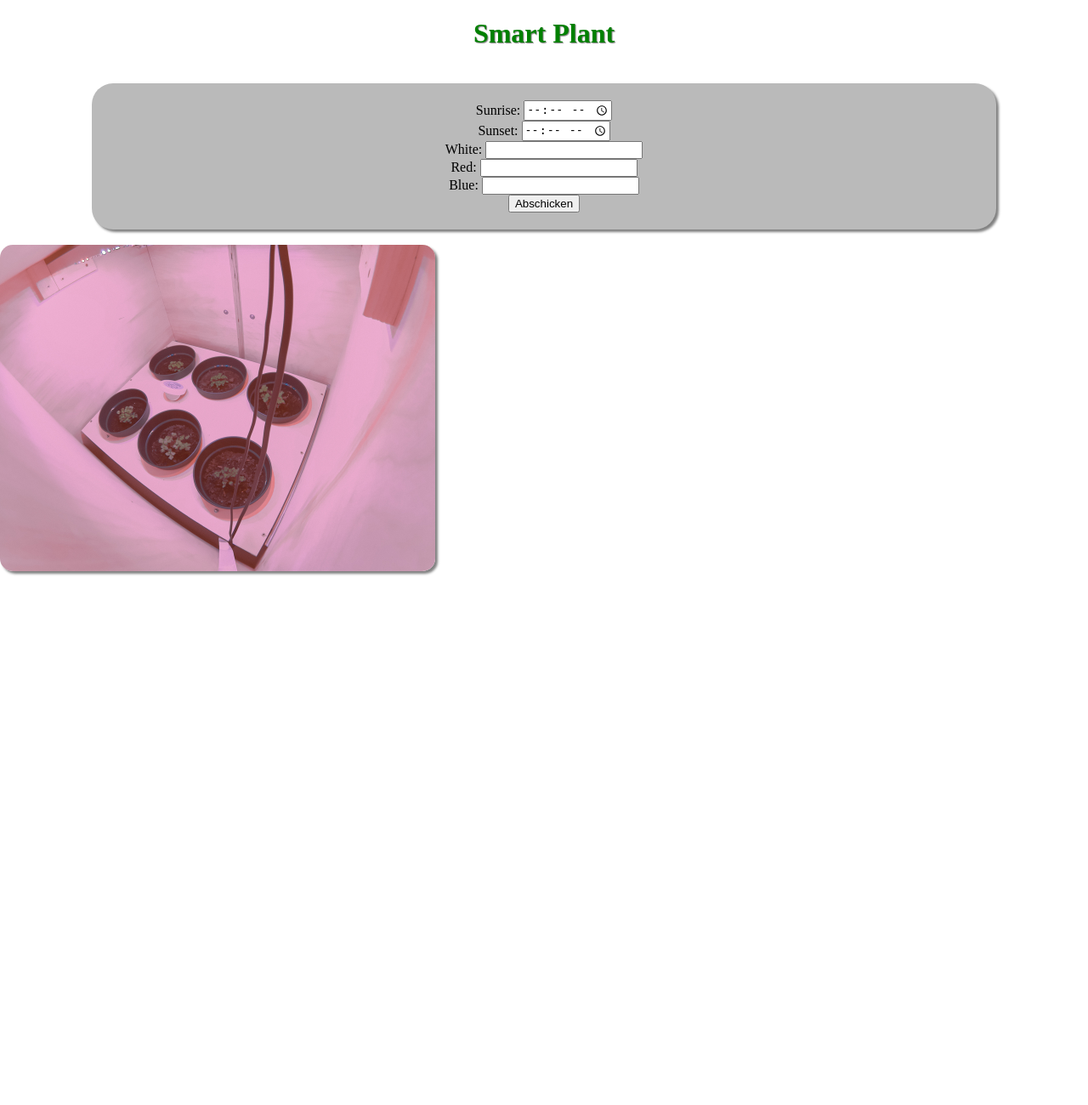
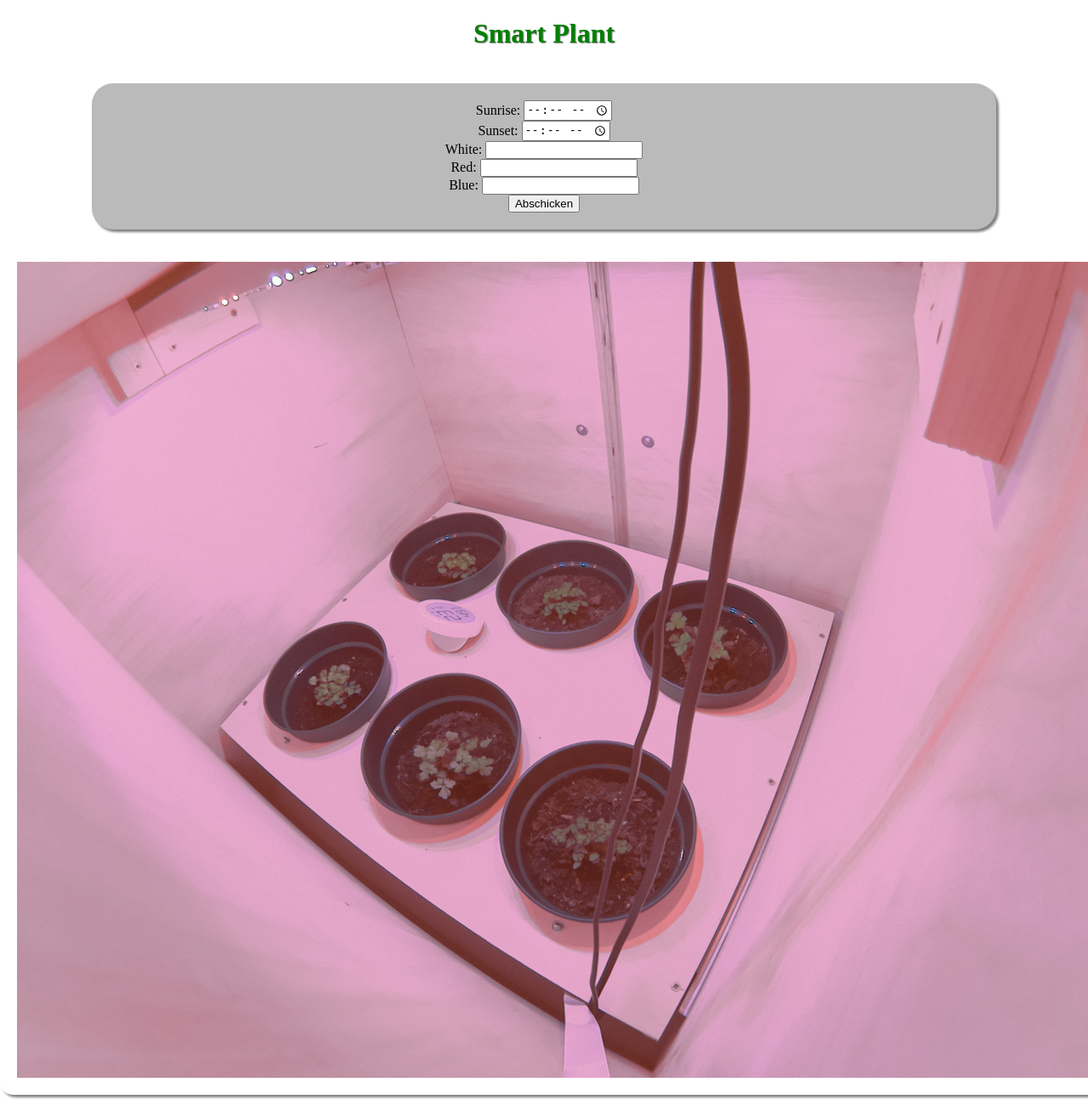
Before and after one commit to maximilian-lewald/SmartPlant, a Flask app: template templates/index.html in a window 1280 px wide. Shown: the whole page at 85% size. Before the commit the page ends 677 px from the top, so only its background shows below. Run offline with Flask 2, Linux system fonts and the light colour scheme; the template is opened without the code that fills it, so the values that code supplies are empty.

Commit message:
Fix style

```diff
--- a/static/style.css
+++ b/static/style.css
@@ -34,6 +34,7 @@ img {
     /*height: 80%;*/
     border-radius: 15px;
     box-shadow: 3px 3px 3px grey;
+    padding: 20px;
 }
 /*
 #grow_image_live {
--- a/templates/index.html
+++ b/templates/index.html
@@ -27,7 +27,7 @@
     </form>
   </div>
   <br>
-  <div id="grow_image_live" style="width:40%">
+  <div id="grow_image_live">
     <img src="/static/grow_live.png" alt="Live image">
   </div>
 </body>
```
